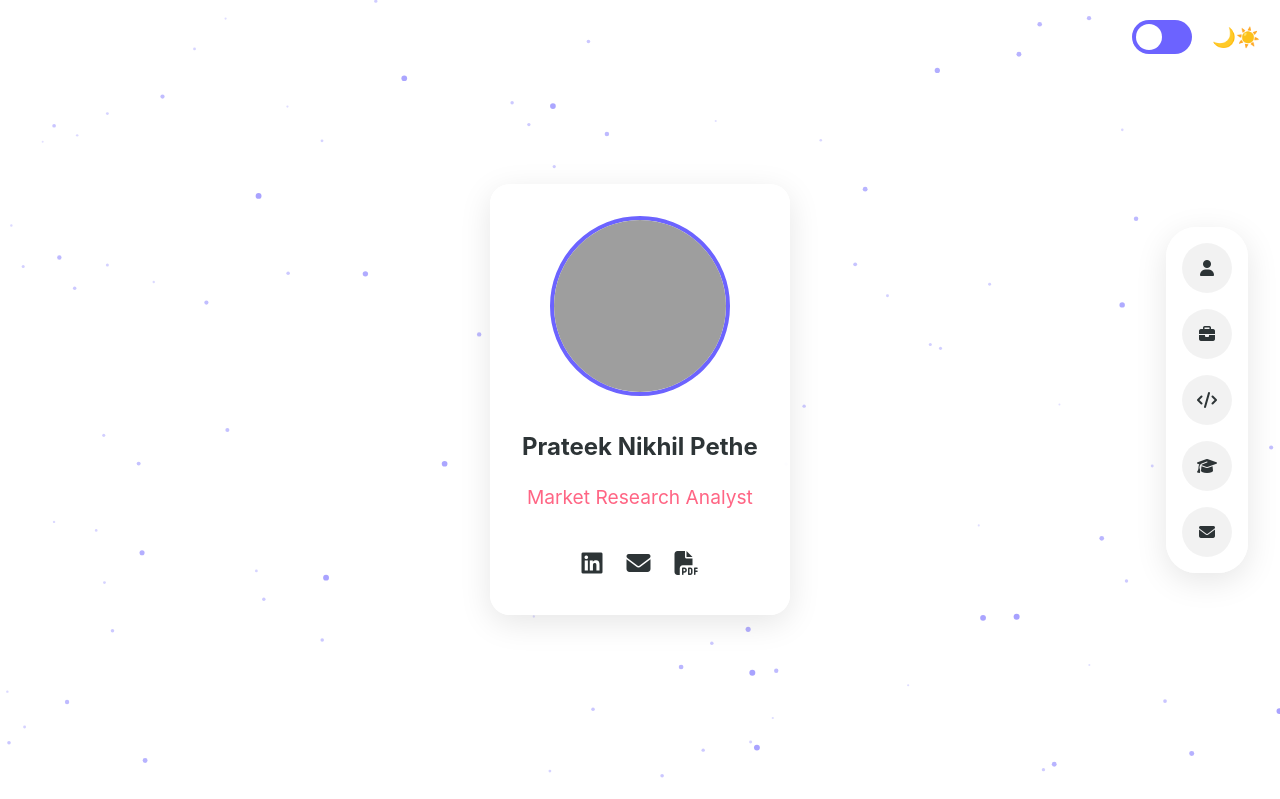
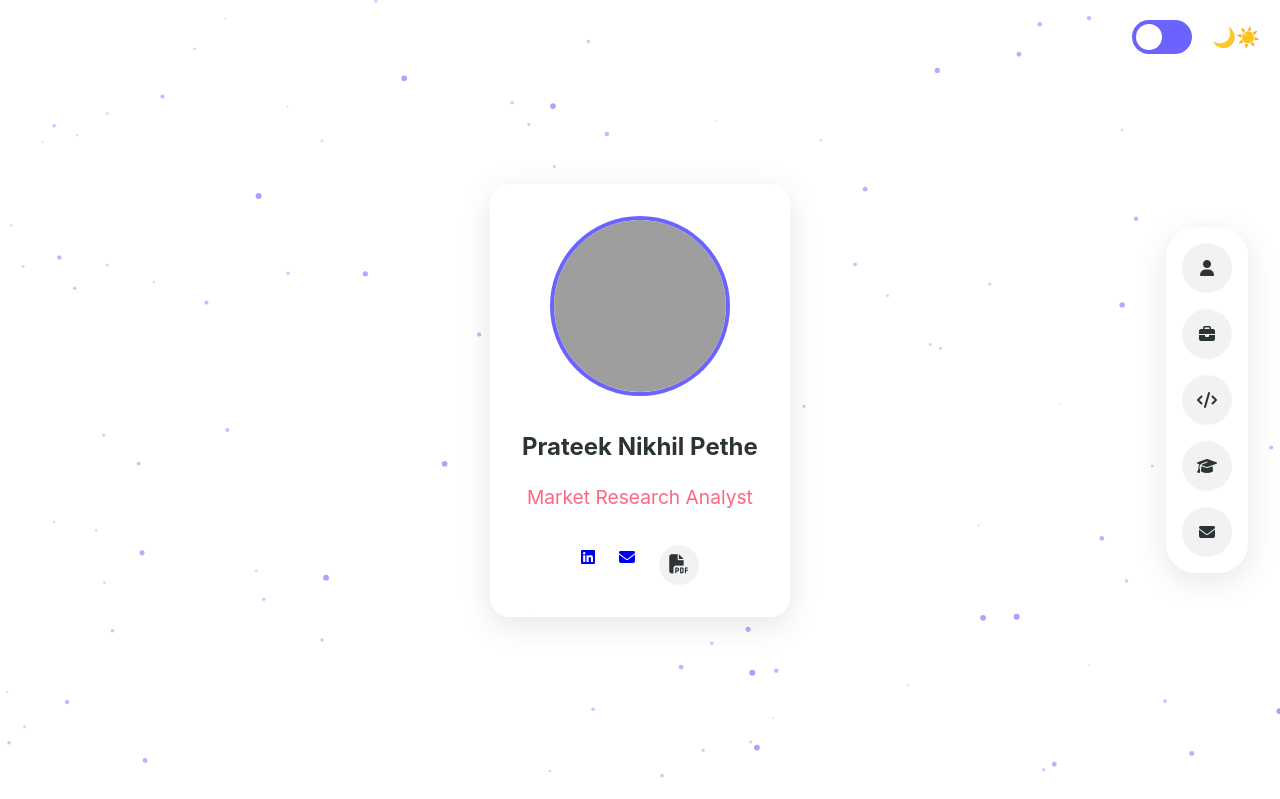
Before and after one commit to PrateekPethe/prateekpethe.github.io, a PHP site: page / in a window 1280 px wide. Shown: the top 799 px of the page. Run offline with PHP 8.4, Linux system fonts and the light colour scheme; some libraries are stand-ins or nearby versions; grey boxes are pictures that could not be loaded.

Commit message:
Update main.css

```diff
--- a/styles/main.css
+++ b/styles/main.css
@@ -133,39 +133,56 @@ input:checked + .slider:before {
 }
 
 .social-links {
+    display: flex;
+    gap: 1.5rem;
+    justify-content: center;
     margin-top: 2rem;
-    display: flex;
-    justify-content: center;
-    gap: 1.5rem;
 }
 
-.social-links a {
+.social-icon {
+    width: 40px;
+    height: 40px;
+    border-radius: 50%;
+    display: flex;
+    align-items: center;
+    justify-content: center;
+    background: rgba(0,0,0,0.05);
     color: var(--text);
-    font-size: 1.5rem;
     transition: var(--transition);
+    text-decoration: none;
+    position: relative;
 }
 
-.social-links a:hover {
-    color: var(--primary);
+.social-icon:hover {
+    background: var(--primary);
+    color: white;
     transform: translateY(-3px);
 }
 
-.download-btn {
-    padding: 0.6rem 1.2rem; /* Reduce padding */
-    font-size: 0.9rem; /* Smaller text */
-    margin-top: 1rem;
-    display: inline-flex;
-    align-items: center;
-    gap: 0.5rem;
+.social-icon i {
+    font-size: 1.2rem;
 }
 
-.download-btn i {
-    font-size: 1rem; /* Adjust icon size */
+/* Tooltip for download */
+.social-icon[title]::after {
+    content: attr(title);
+    position: absolute;
+    bottom: -30px;
+    left: 50%;
+    transform: translateX(-50%);
+    background: var(--primary);
+    color: white;
+    padding: 5px 10px;
+    border-radius: 5px;
+    font-size: 0.8rem;
+    white-space: nowrap;
+    opacity: 0;
+    transition: opacity 0.3s ease;
+    pointer-events: none;
 }
 
-.download-btn:hover {
-    transform: translateY(-3px);
-    box-shadow: 0 5px 15px rgba(108, 99, 255, 0.4);
+.social-icon:hover::after {
+    opacity: 1;
 }
 
 /* Project Cards */
```
